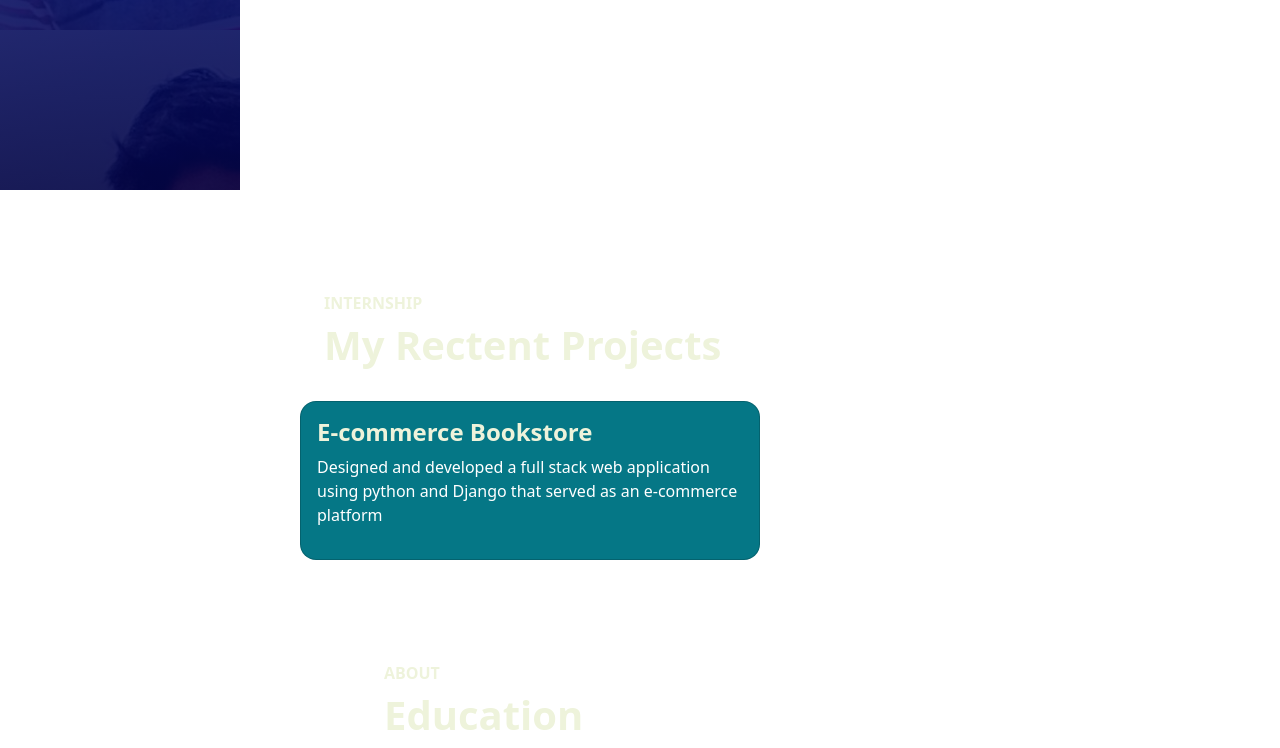
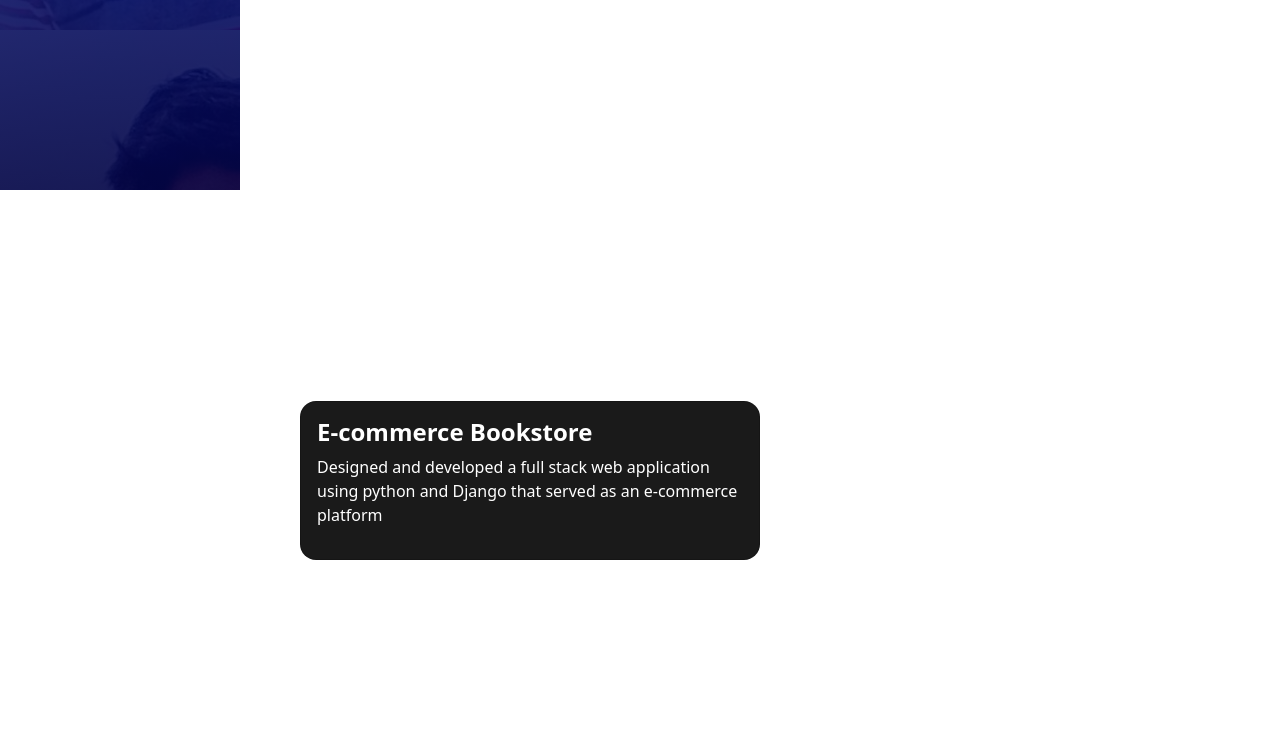
Before and after one commit to jack3466/pou, a plain HTML site: page index.html in a window 1280 px wide. Shown: the part 610-1358 px from the top of the page. Drawn offline with Linux system fonts and the light colour scheme; files whose address does not match are found by name; a web font is replaced by a local one.

Commit message:
Update style.css

```diff
--- a/css/style.css
+++ b/css/style.css
@@ -1,6 +1,6 @@
 @import url("https://fonts.googleapis.com/css2?family=Bai+Jamjuree:wght@400;500;600;700&family=Kanit:wght@300;400;500;600&display=swap");
 
-:root {
+/* :root {
   --color-body: #b6cbce;
   --color-heading: #eef3db;
   --color-base: #057786;
@@ -9,20 +9,19 @@
   --color-brand2: rgba(0, 255, 234, 0.699);
   --sidbar-width: 240px;
   --font-base: "Kanit";
-}
-/* :root {
-  --color-body: #f5f5f5;          /* Light grayish white for body background */
-/*   --color-heading: #ffffff;       /* Pure white for headings */ */
-/*   --color-base: #1a1a1a;          /* Deep charcoal for primary text or UI elements */ */
-/*   --color-base2: #000000;         /* Pure black for strong backgrounds */ */
-/*   --color-brand: #ffffff;         /* White as a clean accent or button text */ */
-/*   --color-brand2: rgba(255, 255, 255, 0.8); /* Soft white overlay or hover effect */ */
-/*   --sidbar-width: 240px;
+} */
+:root {
+  --color-body: #f5f5f5;
+  --color-heading: #ffffff;
+  --color-base: #1a1a1a;
+  --color-base2: #000000;
+  --color-brand: #ffffff;
+  --color-brand2: rgba(255, 255, 255, 0.8);
+   --sidbar-width: 240px;
   --font-base: "Kanit", sans-serif;
 }
- */ */
-
-body {
+ */
+body { */
   background-color: var(--color-base2);
   color: var(--color-body);
   font-family: var(--font-base);
```
